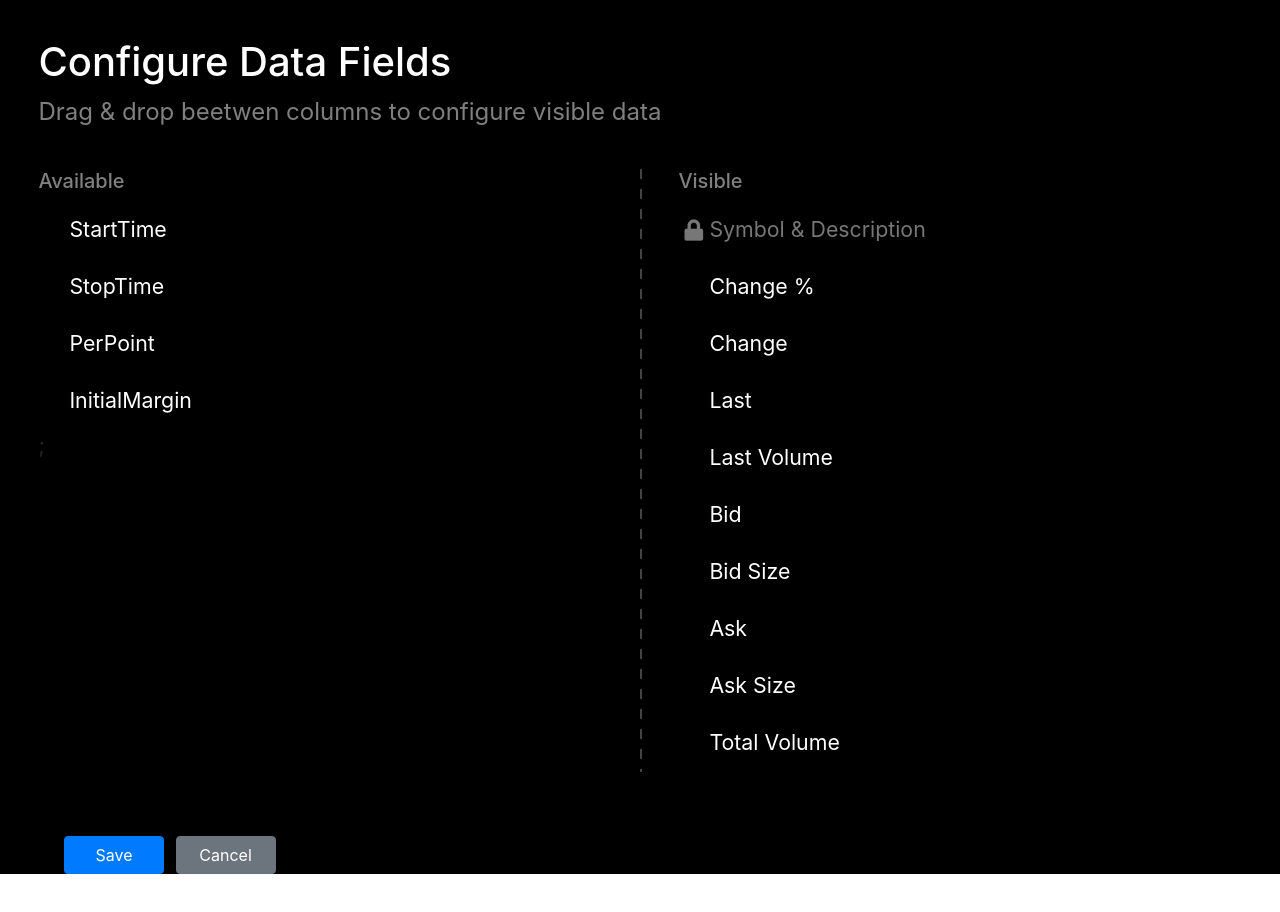
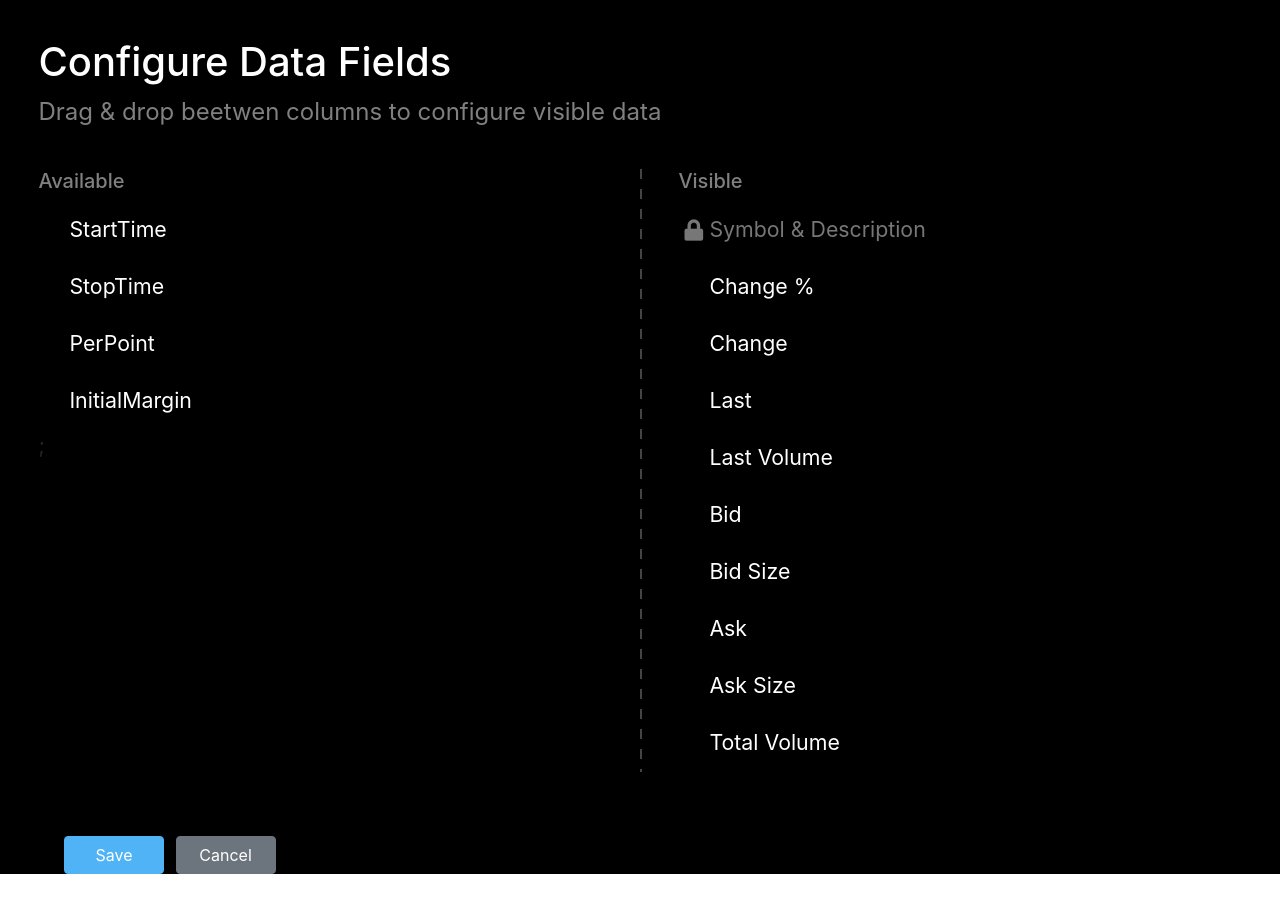
Before and after one commit to idimac/testDragAndDrop, a React (Create React App) app: page / in a window 1280 px wide. Shown: the top 912 px of the page. Built offline with nearby package versions, Linux system fonts and the light colour scheme.

Commit message:
fix button color

```diff
--- a/src/App.css
+++ b/src/App.css
@@ -99,3 +99,8 @@
   width:100px;
   margin-right: 1%;
 }
+
+.btn-primary{
+  background-color: rgb(79, 179, 245)!important;
+  border-color: rgb(79, 179, 245) !important;
+}
```
